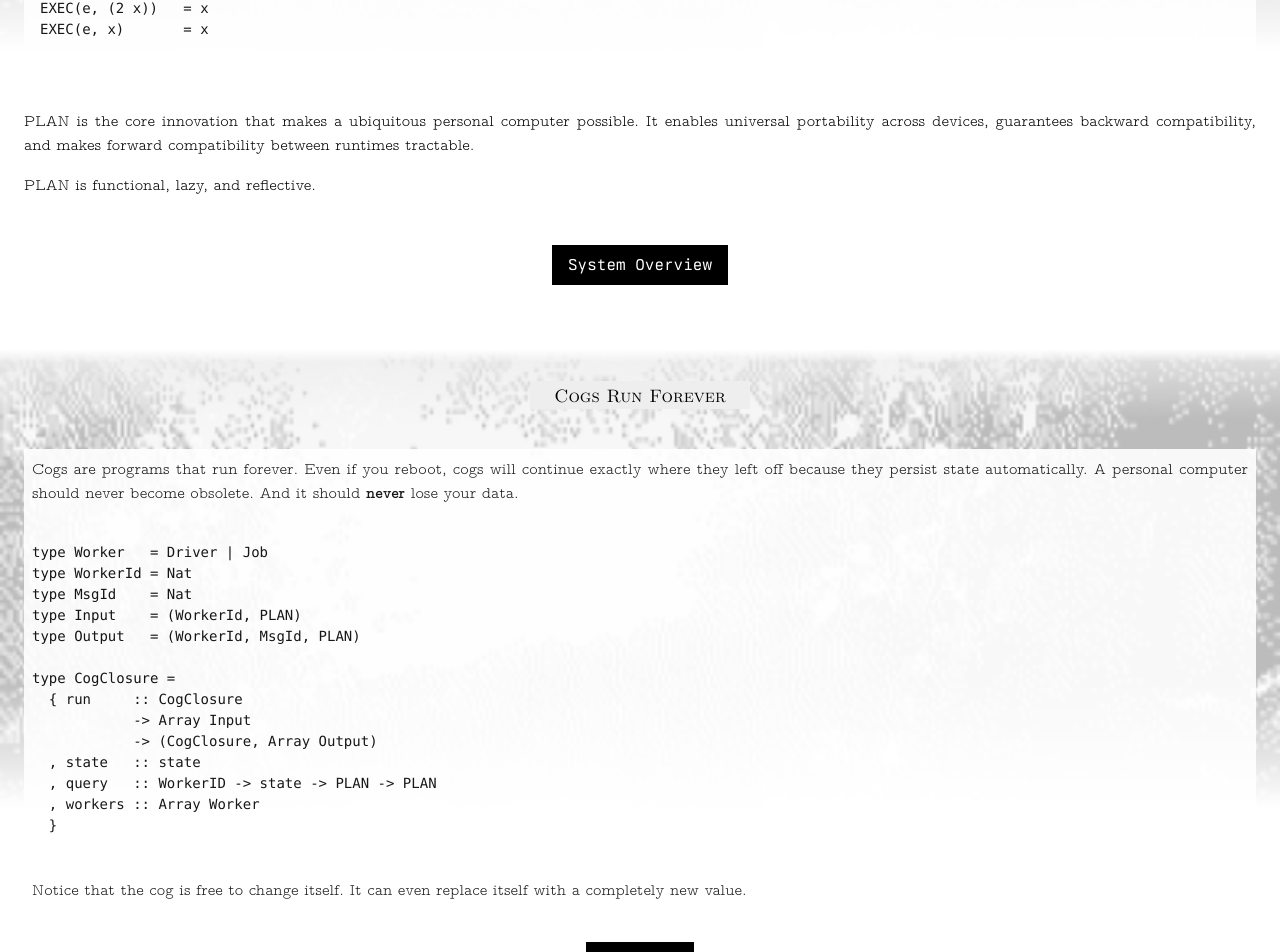
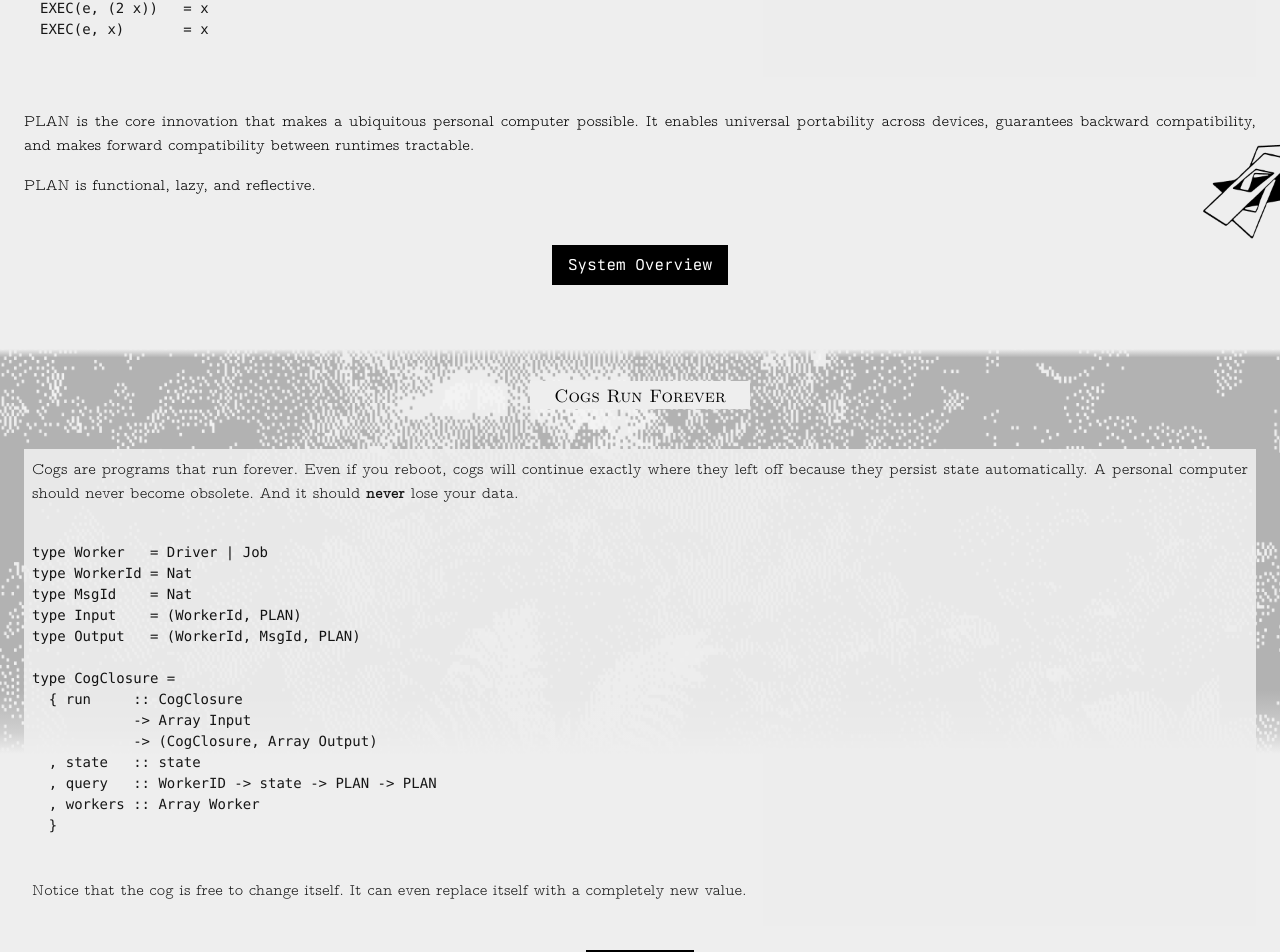
Before and after one commit to deathtothecorporation/vaporware.network, a Next.js app: page / in a window 1280 px wide. Shown: the part 2317-3269 px from the top of the page. Built offline with nearby package versions, Linux system fonts and the light colour scheme.

Commit message:
Wrangle jungle; add reflective

```diff
--- a/src/app/globals.css
+++ b/src/app/globals.css
@@ -4,7 +4,7 @@
 
 :root {
   --scale: 1.5;
-  --bgColor: #EEEEEE;
+  --bgColor: #eeeeee;
 }
 
 /*[class*="text-"] {*/
@@ -79,7 +79,7 @@ body {
   /*font-family: "BerkeleyMono", monospace;*/
   font-family: "LatinModern", monospace;
   /*@apply bg-white;*/
-  background: var(--bgColor);
+  background: var(--bgColor) !important;
 }
 
 p {
@@ -358,20 +358,12 @@ section#core-technology h2 {
   background: var(--bgColor);
 }
 
-#core-technology article {
-  background-image: url("/images/dither-jungle.png");
-  background-size: cover;
-  @apply w-full;
-  @apply h-full;
-}
-
 #core-technology main {
 }
 
 #core-technology article {
   position: relative;
   width: 100%;
-  background: white;
   /*min-height: 400px; [> Adjust as needed <]*/
   min-height: max-content;
   overflow: hidden;
@@ -379,6 +371,7 @@ section#core-technology h2 {
 
 #core-technology .core-content {
   @apply relative;
+  @apply bg-transparent;
   /*z-index: 1;*/
   /*@apply px-6;*/
   z-index: 1;
@@ -389,7 +382,7 @@ section#core-technology h2 {
   position: absolute;
   top: 0;
   left: 0;
-  /*height: 500px;*/
+  /*height: 10000px;*/
   height: 100%;
   width: 100%;
 
@@ -406,14 +399,14 @@ section#core-technology h2 {
   /*top: 0;*/
   /*left: 0;*/
   /*width: 100%;*/
-  /*height: 100%;*/
+  height: 63%;
   object-fit: cover;
   object-position: center center;
 
   /* Convert to black and white */
-  /*filter: grayscale(100%);*/
+  filter: grayscale(100%);
   /*[> Optional: add some noise <]*/
-  /*opacity: 0.4;*/
+  opacity: 0.45;
 }
 
 #core-technology .jungle-overlay {
@@ -421,16 +414,16 @@ section#core-technology h2 {
   top: 0;
   left: 0;
   width: 100%;
-  height: 100%;
+  height: 64%;
   background: linear-gradient(
     to bottom,
-    rgba(255, 255, 255, 1) 0%,
-    rgba(255, 255, 255, 0) 2%,
-    /* Quick fade to transparent */ transparent 4%,
-    /* Stay transparent for most of the top */ transparent 50%,
-    /* Continue transparency to middle */ rgba(255, 255, 255, 0.5) 60%,
-    rgba(255, 255, 255, 1) 70%,
-    rgba(255, 255, 255, 1) 100%
+    rgba(238, 238, 238, 1) 0%,
+    rgba(238, 238, 238, 0) 2%,
+    transparent 4%,
+    transparent 80%,
+    rgba(238, 238, 238, 0.5) 90%,
+    rgba(238, 238, 238, 1) 95%,
+    rgba(238, 238, 238, 1) 100%
   );
   pointer-events: none;
 }
--- a/src/app/page.tsx
+++ b/src/app/page.tsx
@@ -79,13 +79,14 @@ export default function Home() {
 
         <section className="content-zone">
           <p className="">
-            An operating function is a new kind of personal computer where all
-            programs are open, malleable and owned by the user.
+            An operating function is a new kind of personal computer
+            where all programs are open, malleable and owned by the
+            user.
           </p>
 
           <p>
-            It isn’t a device&mdash;it’s a computer defined as software. And it
-            runs everywhere simultaneously.
+            It isn’t a device&mdash;it’s a computer defined as software.
+            And it runs everywhere simultaneously.
           </p>
         </section>
 
@@ -99,9 +100,10 @@ export default function Home() {
               <h5>App-Less Software</h5>
             </header>
             <p>
-              Because software in an operating function isn’t siloed in apps,
-              you have full access to the codebase, backend included. “Inspect
-              source” everything, and change anything you want.
+              Because software in an operating function isn’t siloed in
+              apps, you have full access to the codebase, backend
+              included. “Inspect source” everything, and change anything
+              you want.
             </p>
           </article>
 
@@ -111,9 +113,10 @@ export default function Home() {
             </header>
 
             <p>
-              Write full stack programs as you would serverless functions, or
-              smart contracts. Operating functions are owned by users and scale
-              automatically based on their owners' demand and preferences.
+              Write full stack programs as you would serverless
+              functions, or smart contracts. Operating functions are
+              owned by users and scale automatically based on their
+              owners' demand and preferences.
             </p>
           </article>
 
@@ -124,8 +127,9 @@ export default function Home() {
 
             <p>
               Operating functions provides strong backward and forward
-              compatibility guarantees and make it possible to move running
-              computations between machines, with no impact to the program.
+              compatibility guarantees and make it possible to move
+              running computations between machines, with no impact to
+              the program.
             </p>
           </article>
 
@@ -135,9 +139,10 @@ export default function Home() {
             </header>
 
             <p>
-              All data and code is hashed and stored in a content-addressable
-              Merkle DAG. Content can be published using a protocol that
-              combines aspects of IPFS and BitTorrent.
+              All data and code is hashed and stored in a
+              content-addressable Merkle DAG. Content can be published
+              using a protocol that combines aspects of IPFS and
+              BitTorrent.
             </p>
           </article>
         </section>
@@ -145,7 +150,10 @@ export default function Home() {
         <section className="content-zone my-12">
           <div className="text-center flex md:flex-col md:mx-auto md:w-1/2 md:space-y-4 justify-center w-full gap-x-4">
             <div className="flex-1 px-4">
-              <Link href="https://opfn.gitbook.io/pallas" target="_blank">
+              <Link
+                href="https://opfn.gitbook.io/pallas"
+                target="_blank"
+              >
                 <button className="w-full">Docs</button>
               </Link>
             </div>
@@ -178,7 +186,7 @@ export default function Home() {
           <article>
             <div className="jungle-bg">
               <img
-                src="/images/dithered-square.png"
+                src="/images/dithered-jungle.png"
                 alt="jungle background image"
                 className="jungle-bg-image"
               />
@@ -190,10 +198,13 @@ export default function Home() {
               </header>
 
               <main>
-                <div className="p-4 bg-white opacity-90">
+                <div className="p-4 bg-[#EEE] opacity-90">
                   <pre className="code">
                     <code
-                      style={{ whiteSpace: "pre-wrap", wordWrap: "break-word" }}
+                      style={{
+                        whiteSpace: "pre-wrap",
+                        wordWrap: "break-word",
+                      }}
                     >
                       {`
 
@@ -228,13 +239,20 @@ EXEC(e, x)       = x
                 </div>
 
                 <p className="mt-8">
-                  PLAN is the core innovation that makes a ubiquitous personal
-                  computer possible. It enables universal portability across
-                  devices, guarantees backward compatibility, and makes forward
-                  compatibility between runtimes tractable.
+                  PLAN is the core innovation that makes a ubiquitous
+                  personal computer possible. It enables universal
+                  portability across devices, guarantees backward
+                  compatibility, and makes forward compatibility between
+                  runtimes tractable.
                 </p>
 
                 <p>PLAN is functional, lazy, and reflective.</p>
+                <div
+                  id="reflective"
+                  className="absolute bottom-[80px] right-[-55px] h-[140px] w-[140px]"
+                >
+                  <img src="/images/reflective.png" />
+                </div>
               </main>
 
               <div className="flex mt-12 mb-10 justify-center">
@@ -248,7 +266,7 @@ EXEC(e, x)       = x
           <article>
             <div className="jungle-bg">
               <img
-                src="/images/dithered-square.png"
+                src="/images/dithered-jungle.png"
                 alt="jungle background image"
                 className="jungle-bg-image"
               />
@@ -260,21 +278,25 @@ EXEC(e, x)       = x
                 <h2 className="mt-0">Cogs Run Forever</h2>
               </header>
 
-              <main className="p-2 bg-white  opacity-90">
+              <main className="p-2 bg-[#EEE]  opacity-90">
                 <div>
                   <p>
-                    Cogs are programs that run forever. Even if you reboot, cogs
-                    will continue exactly where they left off because they
-                    persist state automatically. A personal computer should
-                    never become obsolete. And it should{" "}
-                    <span className="font-bold">never</span> lose your data.
+                    Cogs are programs that run forever. Even if you
+                    reboot, cogs will continue exactly where they left
+                    off because they persist state automatically. A
+                    personal computer should never become obsolete. And
+                    it should <span className="font-bold">never</span>{" "}
+                    lose your data.
                   </p>
                 </div>
 
                 <div className="">
                   <pre className="code">
                     <code
-                      style={{ whiteSpace: "pre-wrap", wordWrap: "break-word" }}
+                      style={{
+                        whiteSpace: "pre-wrap",
+                        wordWrap: "break-word",
+                      }}
                     >
                       {`
 type Worker   = Driver | Job
@@ -298,12 +320,12 @@ type CogClosure =
                 </div>
 
                 <p>
-                  Notice that the cog is free to change itself. It can even
-                  replace itself with a completely new value.
+                  Notice that the cog is free to change itself. It can
+                  even replace itself with a completely new value.
                 </p>
               </main>
 
-              <div className="flex mt-4 justify-center">
+              <div className="flex mt-6 justify-center">
                 <Link href="#">
                   <button>Waitlist</button>
                 </Link>
```
Also changed, not shown: public/images/dithered-jungle.png (added), public/images/reflective.png (added).
